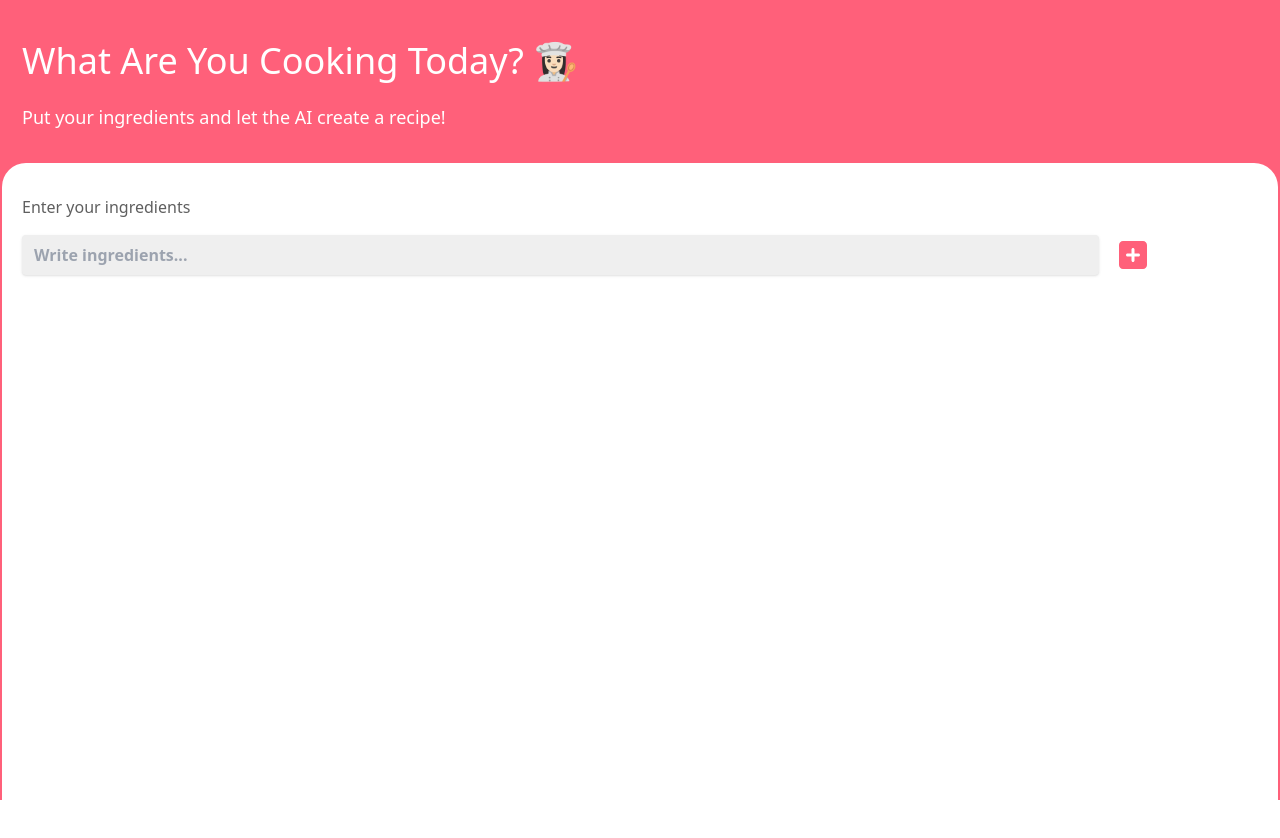
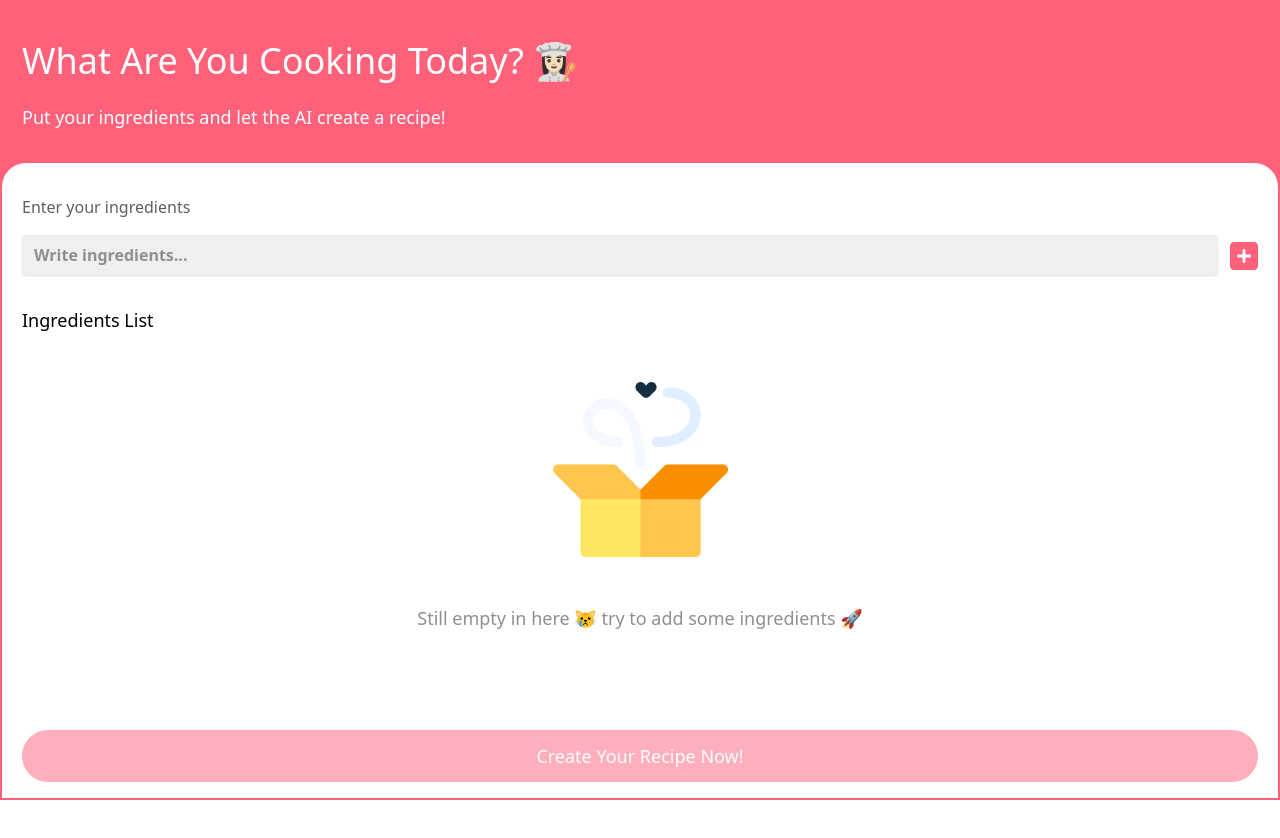
Before and after one commit to theodorusyoga/create-recipe, a React (Create React App) app: page / in a window 1280 px wide. Shown: the top 838 px of the page. After the commit the page ends 800 px from the top, so only its background shows below. Built offline with nearby package versions, Linux system fonts and the light colour scheme.

Commit message:
Created empty state and ingredients list with RHF

```diff
--- a/package.json
+++ b/package.json
@@ -12,6 +12,7 @@
     "axios": "^1.3.4",
     "react": "^18.2.0",
     "react-dom": "^18.2.0",
+    "react-hook-form": "^7.43.8",
     "react-scripts": "5.0.1",
     "web-vitals": "^2.1.4"
   },
--- a/src/App.js
+++ b/src/App.js
@@ -1,21 +1,89 @@
+import { useState } from "react";
+import { useForm } from "react-hook-form";
 import TextBox from "./components/TextBox";
+import Ingredients from "./components/Ingredients";
+import EmptyBox from "./assets/empty-box.png";
 import "./App.css";
 
 function App() {
+  const [ingredients, setIngredients] = useState([]);
+  const {
+    register,
+    handleSubmit,
+    formState: { errors },
+    reset,
+  } = useForm();
+  const onSubmit = (data) => {
+    setIngredients([...ingredients, data.ingredients]);
+    reset();
+  };
+
+  const onDelete = (i) => {
+    setIngredients([
+      ...ingredients.slice(0, i),
+      ...ingredients.slice(i + 1, ingredients.length),
+    ]);
+  };
+
   return (
-    <div className="container mx-auto bg-red h-screen sm:border-2 border-red">
+    <div className="container mx-auto sm:border-2 border-red-200 flex flex-col h-screen justify-between">
+      <div>
+        <div className="bg-red-200 border-red">
           <p className="font-sans font-light text-4xl subpixel-antialiased text-white pt-8 px-5 leading-normal">
             What Are You Cooking Today? 👩🏻‍🍳
           </p>
           <p className="font-sans text-lg subpixel-antialiased text-white py-4 pb-8 px-5 leading-normal">
             Put your ingredients and let the AI create a recipe!
           </p>
-      <div className="container mx-auto bg-white h-screen rounded-3xl">
+          <div className="container mx-auto bg-white rounded-3xl rounded-b-none">
             <p className="font-sans text-grey text-md subpixel-antialiased py-8 pb-4 px-5 leading-normal">
               Enter your ingredients
             </p>
-        <TextBox />
+            <form onSubmit={handleSubmit(onSubmit)}>
+              <TextBox
+                placeholder="Write ingredients..."
+                {...register("ingredients", { required: true })}
+              />
+              {errors.ingredients && (
+                <p className="px-5 my-2 text-sm text-red-300">
+                  Did you forget something? 😴
+                </p>
+              )}
+            </form>
+            <p className="font-sans text-lg subpixel-antialiased py-4 pt-8 px-5 leading-normal">
+              Ingredients List
+            </p>
+            {ingredients.length <= 0 ? (
+              <div className="text-center">
+                <img
+                  className="mx-auto py-8"
+                  alt="Empty"
+                  src={EmptyBox}
+                  width={175}
+                />
+                <p className="font-sans font-center text-lg text-gray-400 subpixel-antialiased py-4 pb-8 px-5 leading-normal">
+                  Still empty in here 😿 try to add some ingredients 🚀
+                </p>
               </div>
+            ) : (
+              ingredients.map((p, i) => (
+                <Ingredients name={p} onDelete={() => onDelete(i)} />
+              ))
+            )}
+          </div>
+        </div>
+      </div>
+      <footer className="px-5 py-4">
+        <button
+          className={`${
+            ingredients.length <= 0
+              ? "opacity-50 cursor-not-allowed "
+              : "hover:bg-red-300 "
+          }rounded-full bg-red-200 text-white text-lg py-3 w-full`}
+        >
+          Create Your Recipe Now!
+        </button>
+      </footer>
     </div>
   );
 }
--- /dev/null
+++ b/src/components/Ingredients.js
@@ -0,0 +1,36 @@
+import { FontAwesomeIcon } from "@fortawesome/react-fontawesome";
+import { faTrashCan, faBowlRice } from "@fortawesome/free-solid-svg-icons";
+
+const Ingredients = ({ name, onDelete }) => {
+  return (
+    <div className="px-5 pb-4">
+      <div className="px-3 py-3 flex justify-between bg-gray-700 rounded">
+        <div className="flex">
+          <div className="pt-1 mr-3">
+            <FontAwesomeIcon
+              icon={faBowlRice}
+              className="text-red-200 text-2xl"
+            />
+          </div>
+          <div className="pt-1">
+            <p className="font-sans text-md subpixel-antialiased leading-normal">
+              {name}
+            </p>
+          </div>
+        </div>
+        <button
+          onClick={onDelete}
+          className="rounded-full bg-white w-16 h-8 text-center"
+        >
+          <div className="pt-1">
+            <FontAwesomeIcon
+              icon={faTrashCan}
+              className="text-red-200 text-xl"
+            />
+          </div>
+        </button>
+      </div>
+    </div>
+  );
+};
+export default Ingredients;
--- a/src/components/TextBox.js
+++ b/src/components/TextBox.js
@@ -1,27 +1,23 @@
 import { FontAwesomeIcon } from "@fortawesome/react-fontawesome";
 import { faSquarePlus } from "@fortawesome/free-solid-svg-icons";
+import React from "react";
 
-const TextBox = () => {
-  return (
-    <div className="grid grid-cols-8">
-      <div className="px-5 pb-4 col-span-7">
+const TextBox = React.forwardRef(({ placeholder, ...props }, ref) => (
+  <div className="flex justify-between px-5">
     <input
-          class="font-sans font-extrabold shadow bg-gray-200 appearance-none rounded w-full py-2 px-3 text-grey focus:outline-none focus:shadow-outline"
-          id="username"
+      className="font-sans font-extrabold shadow bg-gray-700 appearance-none rounded w-full py-2 px-3 mr-3 text-grey focus:outline-none focus:shadow-outline"
       type="text"
-          placeholder="Write ingredients..."
+      placeholder={placeholder}
+      ref={ref}
+      {...props}
     ></input>
-      </div>
-      <div>
-        <div className="pt-1">
+    <button type="submit" className="pt-1">
       <FontAwesomeIcon
         size="2x"
         icon={faSquarePlus}
         style={{ color: "#ff607a" }}
       />
+    </button>
   </div>
-      </div>
-    </div>
-  );
-};
+));
 export default TextBox;
--- a/tailwind.config.js
+++ b/tailwind.config.js
@@ -3,12 +3,16 @@ module.exports = {
   content: ["./src/**/*.{js,jsx,ts,tsx}"],
   theme: {
     colors: {
-      red: "#ff607a",
+      red: {
+        200: "#ff607a",
+        300: "#ff0037",
+      },
       white: "#ffffff",
       grey: "#5f5f5f",
       lightGrey: "#bfbfbf",
       gray: {
-        200: "#efefef",
+        700: "#efefef",
+        400: "#8f8f8f",
       },
     },
     fontFamily: {
```
Also changed, not shown: src/assets/empty-box.png (added), 1 other file (tests, documents, lock files or other folders). Lines whose indentation alone changed are shown as unchanged.
